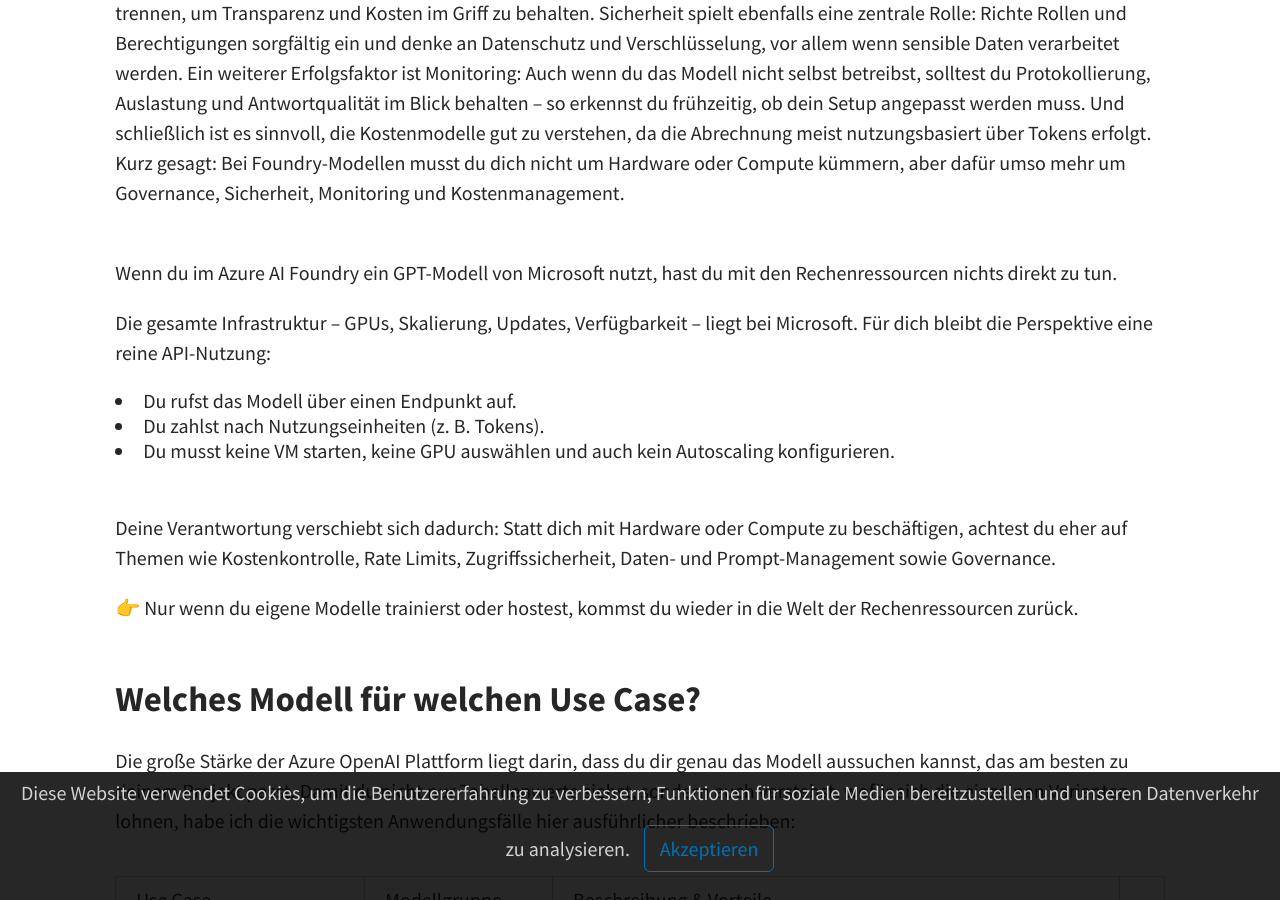
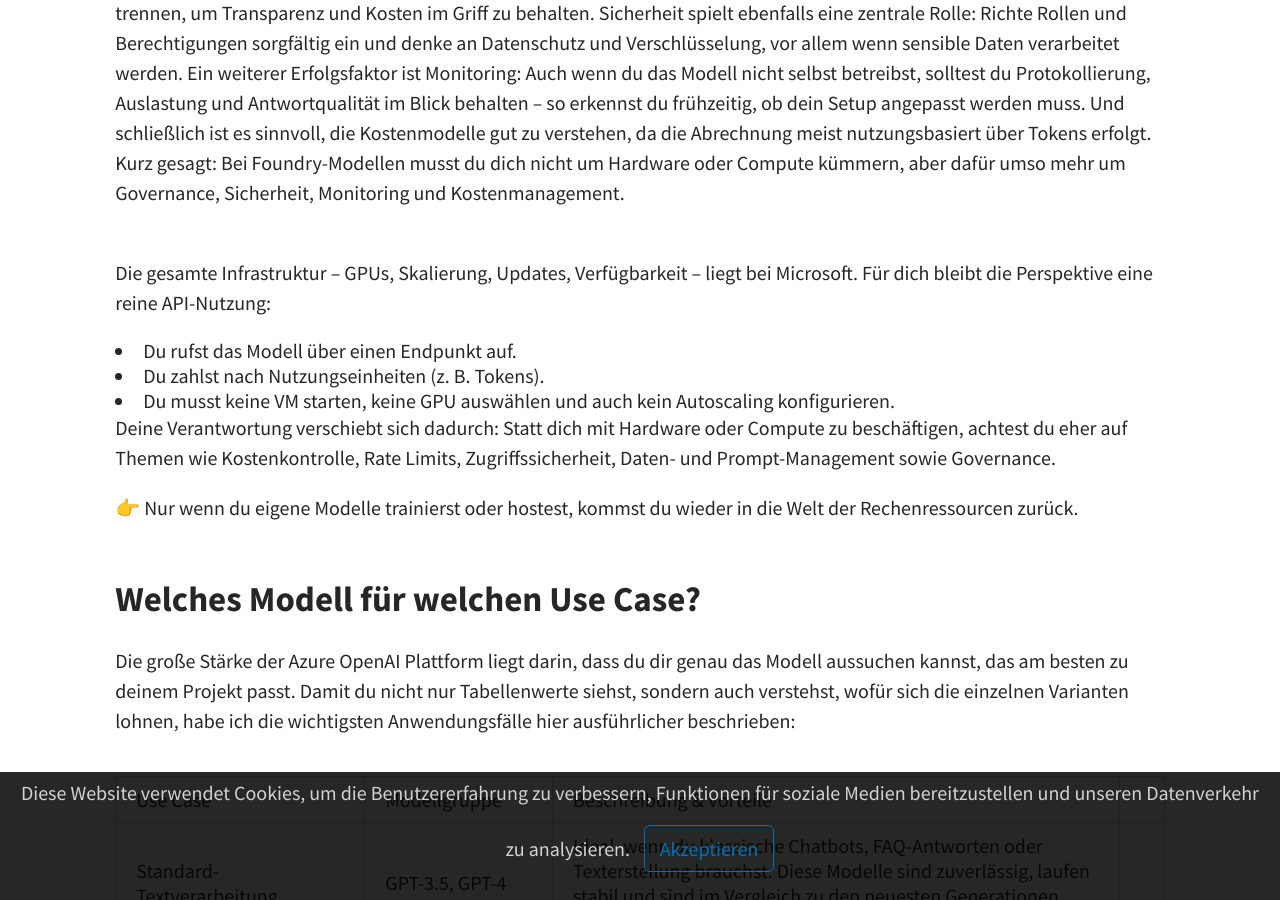
Before and after one commit to joriskahle007/joriskahle007.github.io, a Jekyll site: the page built from _posts/2025-07-22-GPTModelle.md, in a window 1280 px wide and 900 px high, scrolled down 695 px. Built offline with Jekyll 4.4.1, drawn with Linux system fonts in a browser that asks for light colours; a script that is not in the unit is left out.

Commit message:
Update 2025-07-22-GPTModelle.md

```diff
--- a/_posts/2025-07-22-GPTModelle.md
+++ b/_posts/2025-07-22-GPTModelle.md
@@ -8,13 +8,11 @@
 
 Wenn du in Azure AI Foundry KI-Modelle ausrollen möchtest, gibt es ein paar Dinge, die wichtig sind – auch wenn du dich bei Foundry-Modellen wie GPT nicht um die eigentliche Infrastruktur kümmern musst. Microsoft stellt diese Modelle als Managed Service bereit, das heißt: Skalierung, GPUs und Hochverfügbarkeit laufen automatisch im Hintergrund. Deine Rolle verschiebt sich dadurch: Statt Compute-Kapazitäten zu planen, konzentrierst du dich auf die richtige Modellwahl, Kostenkontrolle und die Einbettung in deine Anwendungen. Achte darauf, von Anfang an sauber zwischen Test- und Produktionsumgebung zu trennen, um Transparenz und Kosten im Griff zu behalten. Sicherheit spielt ebenfalls eine zentrale Rolle: Richte Rollen und Berechtigungen sorgfältig ein und denke an Datenschutz und Verschlüsselung, vor allem wenn sensible Daten verarbeitet werden. Ein weiterer Erfolgsfaktor ist Monitoring: Auch wenn du das Modell nicht selbst betreibst, solltest du Protokollierung, Auslastung und Antwortqualität im Blick behalten – so erkennst du frühzeitig, ob dein Setup angepasst werden muss. Und schließlich ist es sinnvoll, die Kostenmodelle gut zu verstehen, da die Abrechnung meist nutzungsbasiert über Tokens erfolgt. Kurz gesagt: Bei Foundry-Modellen musst du dich nicht um Hardware oder Compute kümmern, aber dafür umso mehr um Governance, Sicherheit, Monitoring und Kostenmanagement.<br><br>
 
-Wenn du im Azure AI Foundry ein GPT-Modell von Microsoft nutzt, hast du mit den Rechenressourcen nichts direkt zu tun.
-
 Die gesamte Infrastruktur – GPUs, Skalierung, Updates, Verfügbarkeit – liegt bei Microsoft. Für dich bleibt die Perspektive eine reine API-Nutzung:
 
 <li>Du rufst das Modell über einen Endpunkt auf.</li>
 <li>Du zahlst nach Nutzungseinheiten (z. B. Tokens).</li>
-<li>Du musst keine VM starten, keine GPU auswählen und auch kein Autoscaling konfigurieren.</li><br>
+<li>Du musst keine VM starten, keine GPU auswählen und auch kein Autoscaling konfigurieren.</li>
 
 Deine Verantwortung verschiebt sich dadurch: Statt dich mit Hardware oder Compute zu beschäftigen, achtest du eher auf Themen wie Kostenkontrolle, Rate Limits, Zugriffssicherheit, Daten- und Prompt-Management sowie Governance.
 
@@ -40,10 +38,10 @@
 💡 Tipp: Wenn du viele Anfragen gleichzeitig stellen möchtest, ist GPT-5 Nano oder Mini aufgrund ihrer hohen TPM-Werte besonders geeignet. Für kreative Aufgaben wie Storytelling oder Content Creation ist GPT-4.5 optimal, während für komplexe logische Aufgaben GPT-5 Standard die beste Wahl ist.<br><br>
 
 ## Regionale Verfügbarkeit der Modelle
-<li><b>GPT-5 Modelle</b> (Standard, mini, nano, chat) sind aktuell in <b>East US 2</b> und <b>Sweden Central</b> verfügbar. Für GPT-5 ist eine Registrierung nötig, die kleineren Varianten hingegen nicht</li>
-<li>Die älteren Modelle <b>(GPT-4, o-Serien, GPT-4o etc.)</b> sind breit über viele Regionen verfügbar – beispielweise auch in **Sweden Central, Germany West, East US, West US* und weiteren</li><br>
+<li><b>GPT-5 Modelle</b> (Standard, mini, nano, chat) sind aktuell in <b>East US 2</b> und <b>Sweden Central</b> verfügbar. Für GPT-5 ist eine Registrierung nötig, die kleineren Varianten hingegen nicht</li><br>
+<li>Die älteren Modelle <b>(GPT-4, o-Serien, GPT-4o etc.)</b> sind breit über viele Regionen verfügbar – beispielweise auch in **Sweden Central, Germany West, East US, West US* und weiteren</li>
 
-💡 Tipp: Sora ist aktuell nur eingeschränkt verfügbar. Wenn du also Videos einsetzen willst, solltest du vorher prüfen, ob das Modell in deiner Region freigeschaltet ist.<br>
+💡 Tipp: Sora ist aktuell nur eingeschränkt verfügbar. Wenn du also Videos einsetzen willst, solltest du vorher prüfen, ob das Modell in deiner Region freigeschaltet ist.<br><br>
 
 ## Azure Speech Service vs. gpt-4o Realtime Preview
 Der Azure Speech Service und gpt-4o Realtime Preview erfüllen unterschiedliche Rollen: Speech Service ist ein spezialisierter Sprachdienst für präzise Transkription (ASR), natürlich klingende Text-to-Speech-Stimmen, Übersetzungen und Speaker-Features wie Diarisierung. Er eignet sich vor allem, wenn es um saubere Transkripte, Anpassungen mit Fachvokabular, Custom Voices oder sogar On-Prem-Deployments mit strengen Datenschutzanforderungen geht und wird nach Audio-Stunden oder erzeugten Zeichen abgerechnet. gpt-4o Realtime hingegen ist ein multimodales Sprachmodell, das Audio direkt versteht und in Echtzeit generative Antworten als Text oder Sprache zurückgibt – also perfekt für interaktive Dialog-Systeme, Assistenten oder Voice Agents, bei denen es auf natürliche Konversationen ankommt. Technisch setzt es auf WebRTC/WebSockets für niedrige Latenz, hat in der Preview bestimmte Limits (z. B. ca. 100.000 Tokens pro Minute und 1.000 Requests pro Minute) und wird tokenbasiert abgerechnet. Während Speech Service für höchste Transkriptionsqualität und anpassbare Stimmen die bessere Wahl ist, punktet gpt-4o Realtime bei kontextreichen Gesprächen und generativer Intelligenz. In vielen Szenarien ergänzt sich beides: Speech Service liefert die robuste Sprachbasis, gpt-4o Realtime sorgt für die intelligente, konversationsfähige Ebene.<br><br>
```
